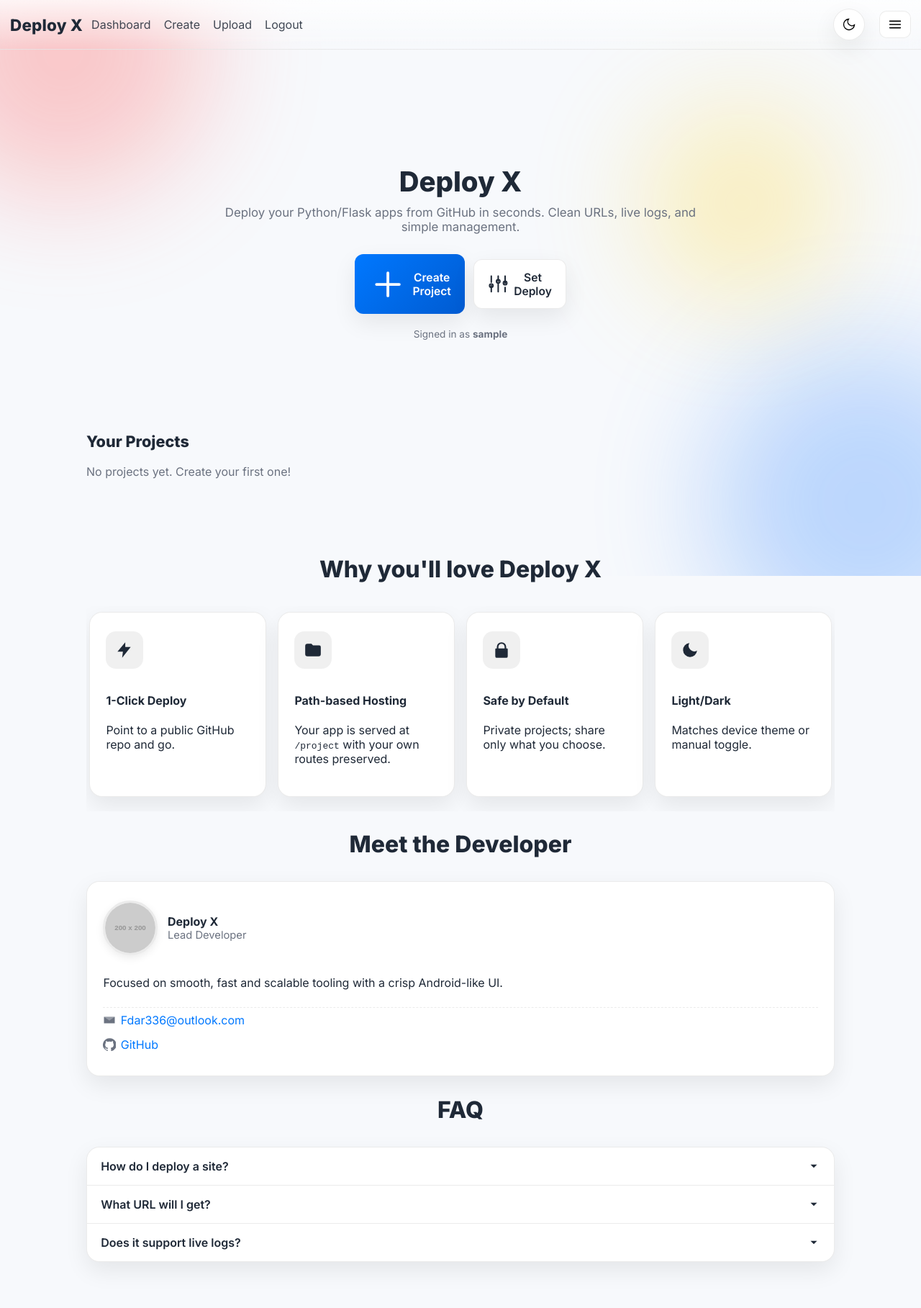
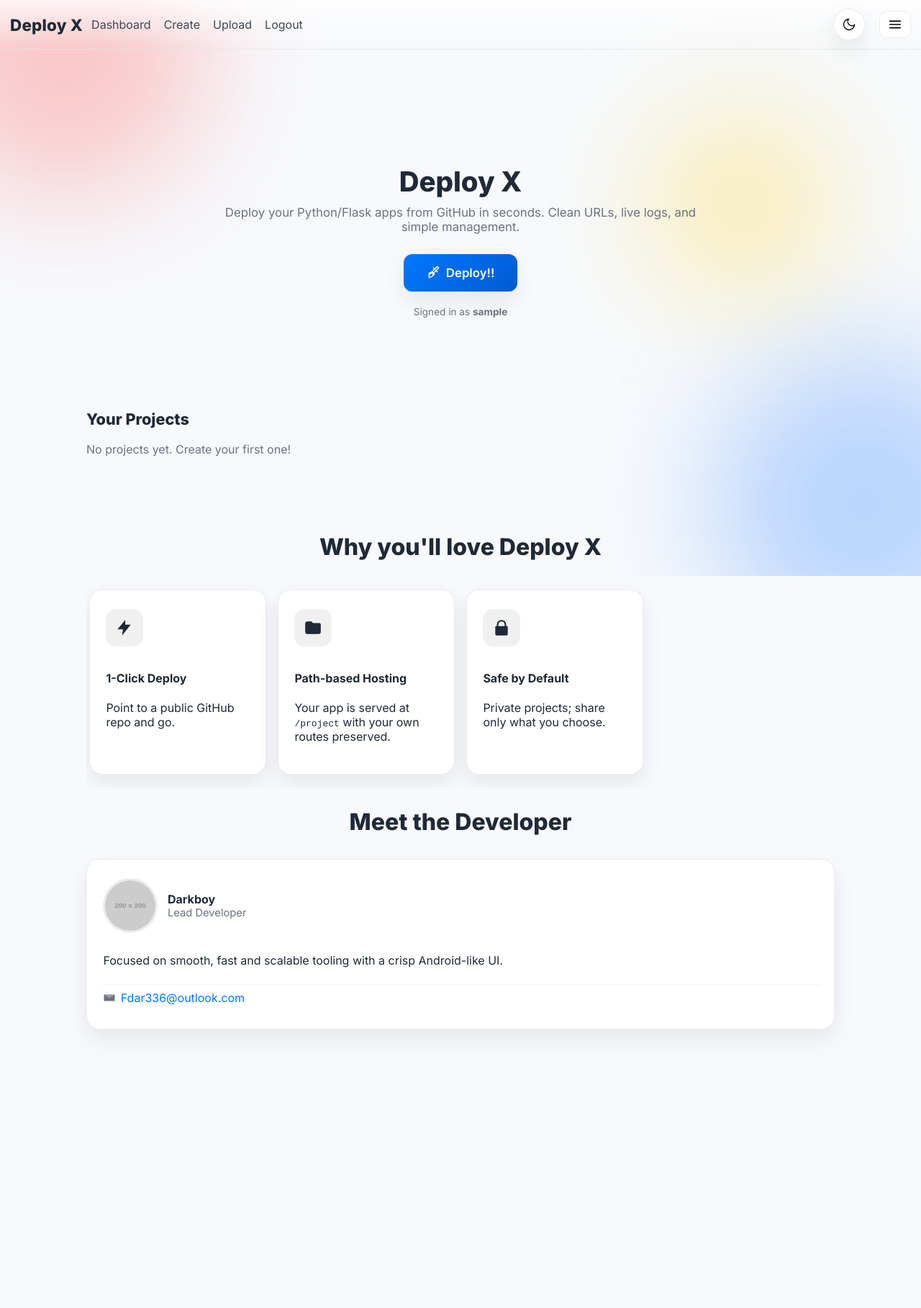
Before and after one commit to d0x-dev/DeployX, a Flask app: page / in a window 1280 px wide. Shown: the whole page at 72% size. After the commit the page ends 1494 px from the top, so only its background shows below. Run offline with Flask 3, Linux system fonts and the light colour scheme; the visitor is signed in with stand-in values (Sample User, id 1); some libraries are stand-ins or nearby versions.

Commit message:
Update dashboard.html

```diff
--- a/templates/dashboard.html
+++ b/templates/dashboard.html
@@ -17,7 +17,7 @@ header.hero{padding:6rem 0 4rem; position:relative; overflow:hidden}
 .badge{display:inline-flex; align-items:center; gap:8px; padding:10px 12px; border-radius:12px; background:var(--surface); border:1px solid var(--border); font-family:ui-monospace,Menlo,Consolas,monospace; color:var(--text); text-decoration:none; word-break:break-all}
 .badge svg{width:16px;height:16px}
 
-/* Features (scroll-snap) */
+/* Features */
 .features-title{text-align:center; font-weight:800; font-size:2rem; margin-bottom:2rem}
 .features-scroller{display:grid; grid-auto-flow:column; grid-auto-columns:85%; gap:1rem; overflow-x:auto; padding:.5rem .25rem 1.25rem; scroll-snap-type:x mandatory; -webkit-overflow-scrolling:touch}
 .feature-card{scroll-snap-align:center; min-height:230px}
@@ -25,7 +25,7 @@ header.hero{padding:6rem 0 4rem; position:relative; overflow:hidden}
 html[data-theme="dark"] .feature-icon{background:rgba(255,255,255,.06)}
 @media(min-width:900px){ .features-scroller{grid-auto-columns:calc(25% - .75rem)} }
 
-/* Accordion (FAQ) */
+/* Accordion */
 .accordion{border-radius:var(--radius); overflow:hidden; border:1px solid var(--border); background:var(--surface); box-shadow:var(--shadow)}
 .accordion-item + .accordion-item{border-top:1px solid var(--border)}
 .accordion-header{cursor:pointer; padding:1rem 1.2rem; display:flex; align-items:center; justify-content:space-between; font-weight:600; user-select:none}
@@ -44,20 +44,12 @@ html[data-theme="dark"] .feature-icon{background:rgba(255,255,255,.06)}
     <p class="hero-sub">Deploy your Python/Flask apps from GitHub in seconds. Clean URLs, live logs, and simple management.</p>
 
     <div class="btns">
-      <a href="{{ url_for('deploy') }}" class="btn">
-        <!-- plus -->
-        <svg viewBox="0 0 24 24" fill="none" stroke="currentColor" stroke-width="1.7" stroke-linecap="round"><path d="M12 5v14M5 12h14"/></svg>
-        Create Project
-      </a>
-      <a href="{{ url_for('deploy') }}" class="btn btn-ghost">
-        <!-- sliders / settings -->
-        <svg viewBox="0 0 24 24" fill="none" stroke="currentColor" stroke-width="1.7" stroke-linecap="round" stroke-linejoin="round">
-          <path d="M4 21v-7M4 10V3m8 18v-9m0-3V3m8 18v-5m0-5V3"/>
-          <circle cx="4" cy="14" r="2"></circle>
-          <circle cx="12" cy="9" r="2"></circle>
-          <circle cx="20" cy="11" r="2"></circle>
+      <a href="{{ url_for('deploy') }}" class="btn" style="padding:1rem 2rem; font-size:1.05rem;">
+        <!-- rocket icon -->
+        <svg viewBox="0 0 24 24" fill="none" stroke="currentColor" stroke-width="1.7" stroke-linecap="round" stroke-linejoin="round" style="width:20px;height:20px;">
+          <path d="M4 13l1.5 1.5L7 13l-1.5-1.5L4 13zm8-8l1.5 1.5L13 5l-1.5-1.5L12 5zm4 4l1.5 1.5L17 9l-1.5-1.5L16 9zM4 20v-5l5-5 4 4-5 5H4zm6.5-6.5L20 4l-2.5-2.5L8 11.5l2.5 2.5z"/>
         </svg>
-        Set Deploy
+        Deploy!!
       </a>
     </div>
     <div class="note" style="color:var(--text-muted);font-size:.85rem">Signed in as <strong>{{ session.get('user') }}</strong></div>
@@ -72,29 +64,24 @@ html[data-theme="dark"] .feature-icon{background:rgba(255,255,255,.06)}
     {% if projects %}
       <div class="grid">
         {% for p in projects %}
-          <article class="card item reveal" aria-labelledby="proj-{{ loop.index }}">
+          <article class="card item reveal">
             <div class="head">
-              <h3 id="proj-{{ loop.index }}" style="margin:0; font-weight:700">{{ p.name }}</h3>
-              <!-- Removed Manage/Upload; keep Logs button sized like ghost -->
+              <h3 style="margin:0; font-weight:700">{{ p.name }}</h3>
               <a class="btn btn-ghost" href="{{ url_for('view_logs', project_name=p.name) }}">
-                <!-- terminal -->
                 <svg viewBox="0 0 24 24" fill="none" stroke="currentColor" stroke-width="1.7" stroke-linecap="round" stroke-linejoin="round">
                   <path d="M4 17l4-4-4-4M12 19h8"/>
                 </svg>
                 Logs
               </a>
             </div>
-
-            <p class="note" style="color:var(--text-muted); margin:.25rem 0 .4rem">Public URL</p>
+            <p style="color:var(--text-muted); margin:.25rem 0 .4rem">Public URL</p>
             <a class="badge" href="/{{ p.name }}" target="_blank" rel="noopener">
-              <!-- link icon -->
               <svg viewBox="0 0 24 24" fill="none" stroke="currentColor" stroke-width="1.6"><path d="M10.5 13.5 13.5 10.5m3-2A5.5 5.5 0 0 0 6 12m12 0a5.5 5.5 0 0 1-9 3.5"/></svg>
               <span>{{ request.host_url|trim('/') }}/{{ p.name }}</span>
             </a>
-
             <div style="display:flex; gap:.75rem; flex-wrap:wrap; margin-top:.8rem">
               <button class="btn btn-ghost" type="button"
-                onclick="navigator.clipboard && navigator.clipboard.writeText('{{ request.host_url|trim('/') }}/{{ p.name }}'); this.innerHTML='<svg viewBox=&quot;0 0 24 24&quot; fill=&quot;none&quot; stroke=&quot;currentColor&quot; stroke-width=&quot;1.7&quot;><path d=&quot;M5 13l4 4L19 7&quot;/></svg> Copied!'; setTimeout(()=>this.innerHTML='<svg viewBox=&quot;0 0 24 24&quot; fill=&quot;none&quot; stroke=&quot;currentColor&quot; stroke-width=&quot;1.7&quot;><path d=&quot;M8 7h10a2 2 0 0 1 2 2v10a2 2 0 0 1-2 2H8a2 2 0 0 1-2-2V9a2 2 0 0 1 2-2Zm0 0V5a2 2 0 0 1 2-2h6&quot;/></svg> Copy URL',1100);">
+                onclick="navigator.clipboard.writeText('{{ request.host_url|trim('/') }}/{{ p.name }}'); this.innerHTML='<svg viewBox=&quot;0 0 24 24&quot; fill=&quot;none&quot; stroke=&quot;currentColor&quot; stroke-width=&quot;1.7&quot;><path d=&quot;M5 13l4 4L19 7&quot;/></svg> Copied!'; setTimeout(()=>this.innerHTML='<svg viewBox=&quot;0 0 24 24&quot; fill=&quot;none&quot; stroke=&quot;currentColor&quot; stroke-width=&quot;1.7&quot;><path d=&quot;M8 7h10a2 2 0 0 1 2 2v10a2 2 0 0 1-2 2H8a2 2 0 0 1-2-2V9a2 2 0 0 1 2-2Zm0 0V5a2 2 0 0 1 2-2h6&quot;/></svg> Copy URL',1100);">
                 <svg viewBox="0 0 24 24" fill="none" stroke="currentColor" stroke-width="1.7"><path d="M8 7h10a2 2 0 0 1 2 2v10a2 2 0 0 1-2 2H8a2 2 0 0 1-2-2V9a2 2 0 0 1 2-2Zm0 0V5a2 2 0 0 1 2-2h6"/></svg>
                 Copy URL
               </button>
@@ -107,7 +94,7 @@ html[data-theme="dark"] .feature-icon{background:rgba(255,255,255,.06)}
         {% endfor %}
       </div>
     {% else %}
-      <p class="note" style="color:var(--text-muted)">No projects yet. Create your first one!</p>
+      <p style="color:var(--text-muted)">No projects yet. Create your first one!</p>
     {% endif %}
   </div>
 </section>
@@ -118,39 +105,19 @@ html[data-theme="dark"] .feature-icon{background:rgba(255,255,255,.06)}
     <h2 class="features-title reveal">Why you'll love Deploy X</h2>
     <div class="features-scroller">
       <div class="card feature-card reveal">
-        <div class="feature-icon">
-          <!-- lightning -->
-          <svg viewBox="0 0 24 24" width="26" height="26" fill="currentColor"><path d="M13 2 3 14h7l-1 8 11-14h-7l0-6z"/></svg>
-        </div>
+        <div class="feature-icon"><svg viewBox="0 0 24 24" width="26" height="26" fill="currentColor"><path d="M13 2 3 14h7l-1 8 11-14h-7l0-6z"/></svg></div>
         <h4>1-Click Deploy</h4>
         <p>Point to a public GitHub repo and go.</p>
       </div>
-
       <div class="card feature-card reveal">
-        <div class="feature-icon">
-          <!-- folder -->
-          <svg viewBox="0 0 24 24" width="26" height="26" fill="currentColor"><path d="M10 4l2 2h8a2 2 0 0 1 2 2v9a3 3 0 0 1-3 3H5a3 3 0 0 1-3-3V7a3 3 0 0 1 3-3h5z"/></svg>
-        </div>
+        <div class="feature-icon"><svg viewBox="0 0 24 24" width="26" height="26" fill="currentColor"><path d="M10 4l2 2h8a2 2 0 0 1 2 2v9a3 3 0 0 1-3 3H5a3 3 0 0 1-3-3V7a3 3 0 0 1 3-3h5z"/></svg></div>
         <h4>Path-based Hosting</h4>
         <p>Your app is served at <code>/project</code> with your own routes preserved.</p>
       </div>
-
       <div class="card feature-card reveal">
-        <div class="feature-icon">
-          <!-- lock -->
-          <svg viewBox="0 0 24 24" width="26" height="26" fill="currentColor"><path d="M6 10V8a6 6 0 1 1 12 0v2h1a1 1 0 0 1 1 1v9a2 2 0 0 1-2 2H6a2 2 0 0 1-2-2v-9a1 1 0 0 1 1-1h1zm2 0h8V8a4 4 0 1 0-8 0v2z"/></svg>
-        </div>
+        <div class="feature-icon"><svg viewBox="0 0 24 24" width="26" height="26" fill="currentColor"><path d="M6 10V8a6 6 0 1 1 12 0v2h1a1 1 0 0 1 1 1v9a2 2 0 0 1-2 2H6a2 2 0 0 1-2-2v-9a1 1 0 0 1 1-1h1zm2 0h8V8a4 4 0 1 0-8 0v2z"/></svg></div>
         <h4>Safe by Default</h4>
         <p>Private projects; share only what you choose.</p>
-      </div>
-
-      <div class="card feature-card reveal">
-        <div class="feature-icon">
-          <!-- half-moon -->
-          <svg viewBox="0 0 24 24" width="26" height="26" fill="currentColor"><path d="M21 12.8A9 9 0 1 1 11.2 3 7.2 7.2 0 0 0 21 12.8z"/></svg>
-        </div>
-        <h4>Light/Dark</h4>
-        <p>Matches device theme or manual toggle.</p>
       </div>
     </div>
   </div>
@@ -162,61 +129,19 @@ html[data-theme="dark"] .feature-icon{background:rgba(255,255,255,.06)}
     <h2 class="features-title reveal">Meet the Developer</h2>
     <div class="card reveal" style="display:flex; flex-direction:column; align-items:flex-start">
       <div style="display:flex; align-items:center; gap:.85rem; margin-bottom:.75rem">
-        <img src="https://placehold.co/200x200?text=DX" alt="Deploy X" style="width:76px;height:76px;border-radius:50%;border:3px solid var(--border);object-fit:cover;box-shadow:0 4px 12px rgba(0,0,0,0.08)">
+        <img src="https://placehold.co/200x200?text=DX" alt="Deploy X" style="width:76px;height:76px;border-radius:50%;border:3px solid var(--border);object-fit:cover;">
         <div>
-          <div style="font-weight:700">Deploy X</div>
+          <div style="font-weight:700">Darkboy</div>
           <div style="font-size:.92rem; color:var(--text-muted)">Lead Developer</div>
         </div>
       </div>
-      <p class="note">Focused on smooth, fast and scalable tooling with a crisp Android-like UI.</p>
+      <p>Focused on smooth, fast and scalable tooling with a crisp Android-like UI.</p>
       <ul style="list-style:none; padding:0; margin:.5rem 0 0; width:100%; border-top:1px dashed var(--border); color:var(--text-muted)">
         <li style="display:flex; gap:.4rem; align-items:center; padding:.45rem 0">
-          <!-- mail -->
           <svg viewBox="0 0 24 24" width="18" height="18" fill="currentColor"><path d="M2 6h20v12H2z"/><path d="M2 6l10 7 10-7" fill="#fff" opacity=".3"/></svg>
           <a href="mailto:Fdar336@outlook.com">Fdar336@outlook.com</a>
         </li>
-        <li style="display:flex; gap:.4rem; align-items:center; padding:.45rem 0">
-          <!-- github -->
-          <svg viewBox="0 0 24 24" width="18" height="18" fill="currentColor"><path d="M12 .5a12 12 0 0 0-3.8 23.4c.6.1.8-.2.8-.5v-1.8c-3.3.7-4-1.4-4-1.4-.6-1.4-1.4-1.8-1.4-1.8-1.1-.8.1-.8.1-.8 1.2.1 1.8 1.2 1.8 1.2 1.1 1.8 2.8 1.3 3.5 1 .1-.8.4-1.3.7-1.6-2.6-.3-5.4-1.3-5.4-5.9 0-1.3.5-2.4 1.2-3.3-.1-.3-.5-1.6.1-3.3 0 0 1-.3 3.4 1.2a11.6 11.6 0 0 1 6.2 0c2.4-1.5 3.4-1.2 3.4-1.2.6 1.7.2 3 .1 3.3.8.9 1.2 2 1.2 3.3 0 4.6-2.8 5.6-5.5 5.9.5.4.8 1.1.8 2.2v3.2c0 .3.2.6.8.5A12 12 0 0 0 12 .5z"/></svg>
-          <a href="#" target="_blank" rel="noopener">GitHub</a>
-        </li>
       </ul>
-    </div>
-  </div>
-</section>
-
-<!-- FAQ -->
-<section id="faq">
-  <div class="container">
-    <h2 class="features-title reveal">FAQ</h2>
-    <div class="accordion reveal" id="faqAcc">
-      <div class="accordion-item">
-        <div class="accordion-header">
-          <span>How do I deploy a site?</span>
-          <svg viewBox="0 0 24 24" width="18" height="18" fill="currentColor"><path d="M6 9l6 6 6-6"/></svg>
-        </div>
-        <div class="accordion-content">
-          <p>Click <strong>Create Project</strong> or <strong>Set Deploy</strong> and point to a public GitHub repo with a Flask app.</p>
-        </div>
-      </div>
-      <div class="accordion-item">
-        <div class="accordion-header">
-          <span>What URL will I get?</span>
-          <svg viewBox="0 0 24 24" width="18" height="18" fill="currentColor"><path d="M6 9l6 6 6-6"/></svg>
-        </div>
-        <div class="accordion-content">
-          <p>Your app lives at <code>{{ request.host_url|trim('/') }}/&lt;project&gt;</code>. Copy it from the badge.</p>
-        </div>
-      </div>
-      <div class="accordion-item">
-        <div class="accordion-header">
-          <span>Does it support live logs?</span>
-          <svg viewBox="0 0 24 24" width="18" height="18" fill="currentColor"><path d="M6 9l6 6 6-6"/></svg>
-        </div>
-        <div class="accordion-content">
-          <p>Yes—open the project’s <strong>Logs</strong> to see Render-style streaming logs.</p>
-        </div>
-      </div>
     </div>
   </div>
 </section>
```
